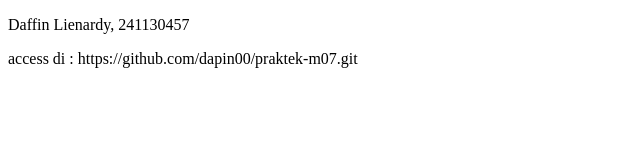
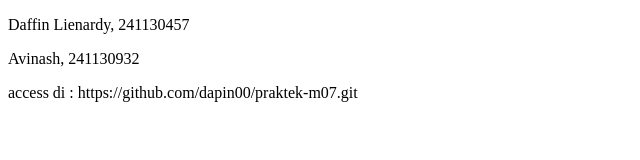
Before and after one commit to dapin00/praktek-m07, a plain HTML site: page index.html in a window 1280 px wide. Shown: the whole page, without its empty margins (0-640 px from the left). Drawn offline with Linux system fonts and the light colour scheme.

Commit message:
Update index.html

```diff
--- a/index.html
+++ b/index.html
@@ -7,6 +7,8 @@
 </head>
 <body>
     <p>Daffin Lienardy, 241130457</p>
+    <p>Avinash, 241130932</p>
     <p>access di : https://github.com/dapin00/praktek-m07.git</p>
+
 </body>
 </html>
```
